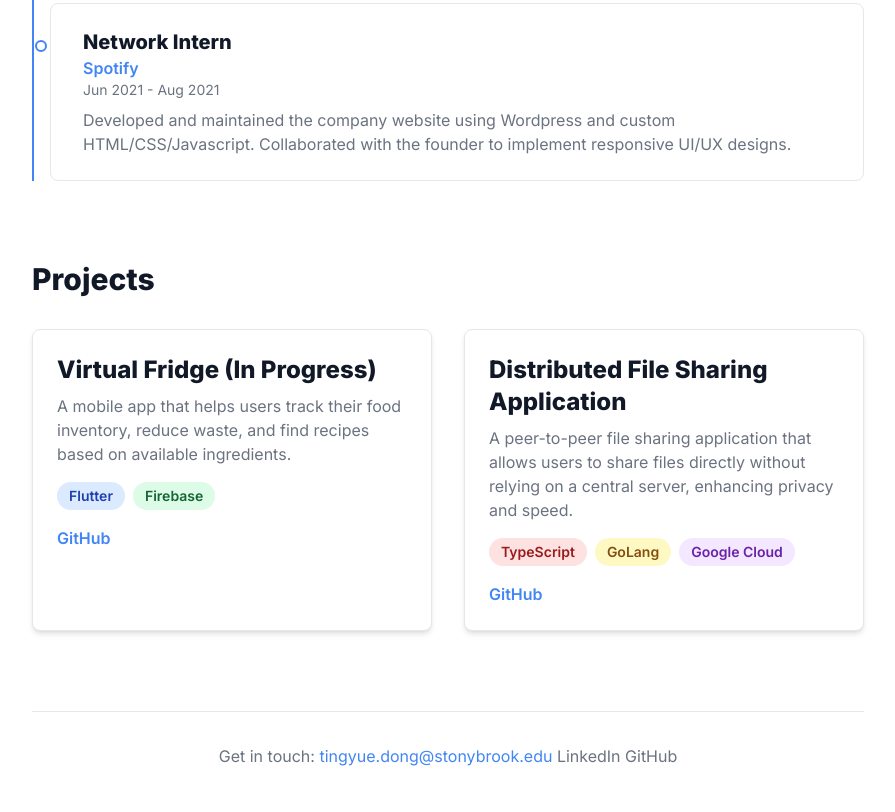
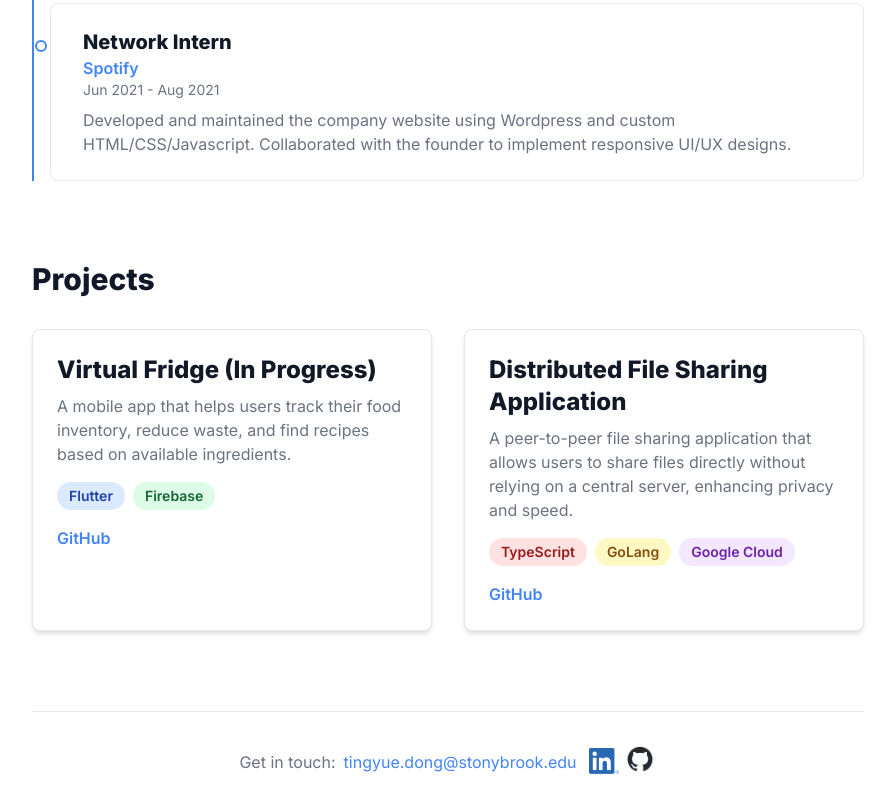
Before and after one commit to tingyd/tingyd.github.io, a plain HTML site: page index.html in a window 1280 px wide. Shown: the part 1511-2323 px from the top of the page, without its empty margins (192-1087 px from the left). Drawn offline with nearby package versions, Linux system fonts and the light colour scheme.

Commit message:
update on footer

```diff
--- a/index.html
+++ b/index.html
@@ -149,14 +149,31 @@
                 </div>
             </section>
             <footer class="mt-20 border-t border-color pt-8 text-center">
-                <p class="text-muted">
-                    Get in touch: <a href="mailto:tingyue@001.com"
-                        class="font-medium accent-text hover:underline">tingyue.dong@stonybrook.edu</a>
-                    <a href="#" class="text-muted hover:accent-text">LinkedIn</a>
-                    <a href="#" class="text-muted hover:accent-text">GitHub</a>
+                <p class="text-muted flex items-center justify-center">
+                    Get in touch:
+                    <a href="mailto:tingyue.dong@stonybrook.edu"
+                        class="font-medium accent-text hover:underline mx-2">tingyue.dong@stonybrook.edu</a>
+
+                    <a href="#" aria-label="LinkedIn" class="inline-block mx-1 flex-shrink-0 mt-1">
+                        <span id="linkedin-icons" class="inline-flex">
+                            <!-- Blue for Light Mode (Default) -->
+                            <img id="linkedin-blue" src="asset/linkedin-blue.png" class="w-[30px] h-[26px] align-middle" alt="LinkedIn Logo (Blue)" />
+                            <!-- White for Dark Mode (Hidden by default) -->
+                            <img id="linkedin-white" src="asset/linkedin-white.png" class="w-[30px] h-[26px] align-middle hidden" alt="LinkedIn Logo (White)" />
+                        </span>
+                    </a>
+
+                    <a href="#" aria-label="GitHub" class="inline-block mx-1 flex-shrink-0">
+                        <span id="github-icons" class="inline-flex">
+                            <img id="github-black" src="asset/github-dark.png" class="w-[26px] h-[26px] align-middle"
+                                alt="GitHub Logo (Black)" />
+                            <img id="github-white" src="asset/github-white.png"
+                                class="w-[26px] h-[26px] hidden align-middle" alt="GitHub Logo (White)" />
+                        </span>
+                    </a>
                 </p>
+            </footer>
 
-            </footer>
 
         </main>
     </div>
```
